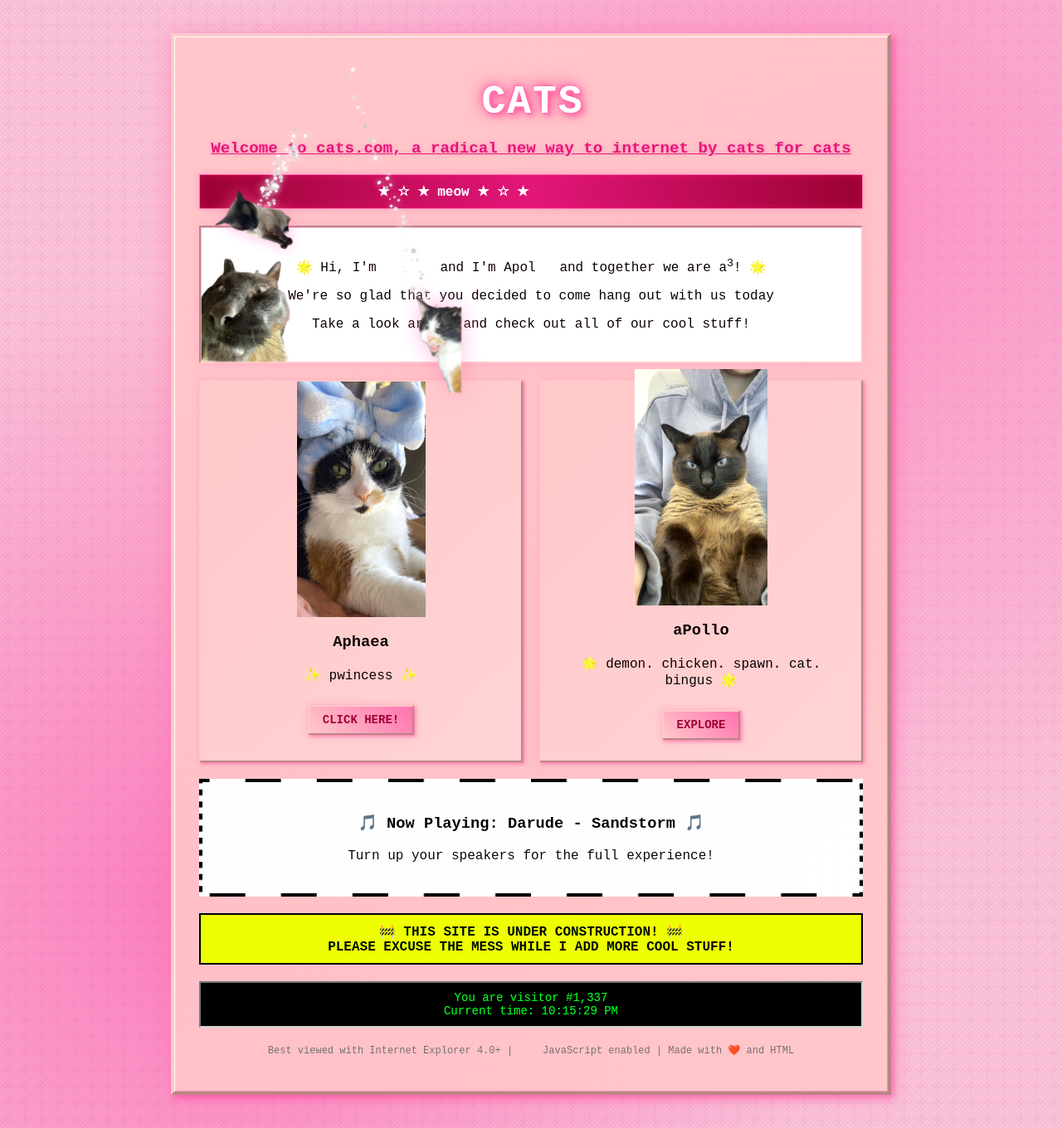
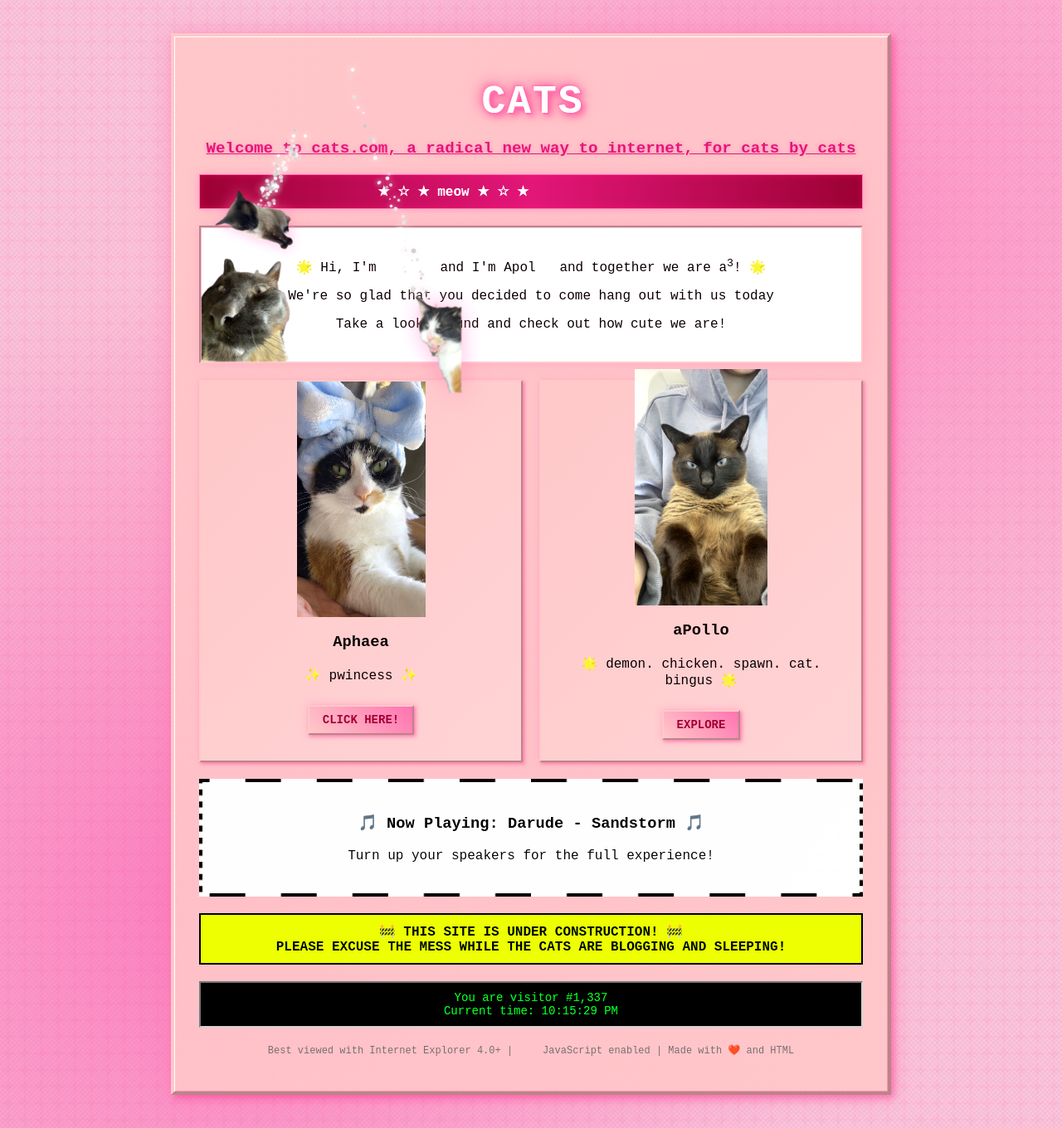
Before and after one commit to w-i-l-l-g/a3baby, a React (Create React App) app: page / in a window 1280 px wide. Shown: the whole page at 83% size. Built offline with nearby package versions, Linux system fonts and the light colour scheme; a web font is replaced by a local one.

Commit message:
Update App.js
addition to text

```diff
--- a/src/App.js
+++ b/src/App.js
@@ -231,7 +231,7 @@
       <FlyingCats />
       <div className="main-content">
         <h1 className="glitter-text">cats</h1>
-        <p className="subtitle">Welcome to cats.com, a radical new way to internet by cats for cats</p>
+        <p className="subtitle">Welcome to cats.com, a radical new way to internet, for cats by cats</p>
 
         <div className="marquee">
           <div className="marquee-text">
@@ -243,7 +243,7 @@
           <PopupCats />
           <p>🌟 Hi, I'm <span className="blink">Aphaea</span> and I'm Apol<span className="blink">lo</span> and together we are a<sup>3</sup>! 🌟</p>
           <p> We're so glad that you decided to come hang out with us today </p>
-          <p> Take a look around and check out all of our cool stuff! </p>
+          <p> Take a look around and check out how cute we are! </p>
         </div>
 
         <div className="retro-grid">
@@ -270,7 +270,7 @@
         <div className="under-construction">
           🚧 This site is under construction! 🚧
           <br />
-          Please excuse the mess while I add more cool stuff!
+          Please excuse the mess while the cats are blogging and sleeping!
         </div>
 
         <div className="visitor-counter">
```
